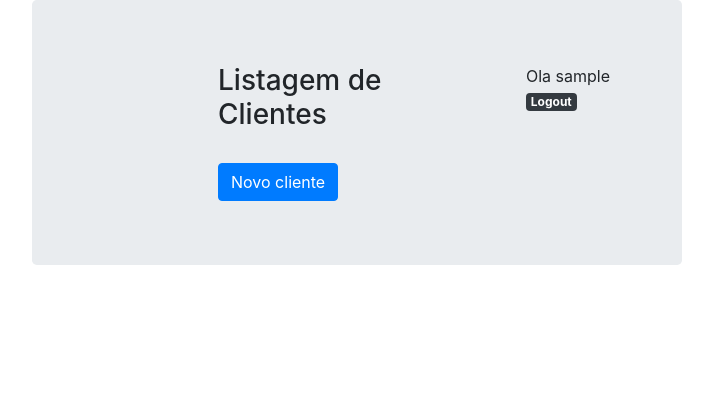
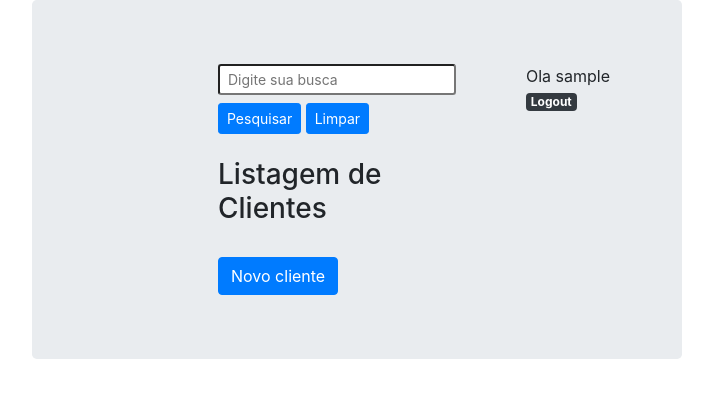
Before and after one commit to thuliosenechal/gestao_clientes, a Django app: page /clientes/list/ in a window 1280 px wide. Shown: the top 420 px of the page, without its empty margins (283-996 px from the left). Run offline with Django 3.2, Linux system fonts and the light colour scheme; the visitor is signed in with stand-in values (Sample User, id 1); data that the repository does not hold is empty; some libraries are stand-ins or nearby versions.

Commit message:
Pesquisa Cliente

```diff
--- a/clientes/templates/person.html
+++ b/clientes/templates/person.html
@@ -10,6 +10,16 @@
         </div>
 
         <div class="col-6">
+
+            <form class="form">
+                <div class="form-group mx-auto mb-2">
+                    <input type="text" class="form-control-sm" id="pesquisa" name="pesquisa" placeholder="Digite sua busca">
+                </div>
+                <button  type="submit" class="btn btn-primary btn-sm">Pesquisar</button>
+                <button  type="submit" class="btn btn-primary btn-sm">Limpar</button>
+            </form>
+
+            <br>
             <h3>Listagem de Clientes</h3>
             <ul class="list-group">
         {% for person in persons %}
@@ -39,7 +49,6 @@
                     <span class="badge badge-dark">Logout</span>
                 </a>
             </p>
-
             {% endif %}
         </div>
 
--- a/clientes/views.py
+++ b/clientes/views.py
@@ -6,7 +6,15 @@ from .forms import PersonForm
 
 @login_required
 def persons_list(request):
-    persons = Person.objects.all()
+    termo_busca = request.GET.get('pesquisa', None)
+
+    if termo_busca:
+        persons = Person.objects.all()
+        persons = persons.filter(first_name__icontains=termo_busca) | \
+                  persons.filter(last_name__icontains=termo_busca)
+    else:
+        persons = Person.objects.all()
+
     return render(request, 'person.html', {'persons': persons})
 
 
```
Also changed, not shown: clientes/models.py (+6 -2 lines), clientes/templates/index.html (deleted, +0 -18 lines), clientes/templates/pessoa.html (deleted, +0 -16 lines), clientes/admin.py (line endings or trailing spaces), clientes/forms.py (line endings or trailing spaces), clientes/migrations/0004_auto_20200705_1047.py (added), clientes/migrations/0005_auto_20200705_1101.py (added), clientes/migrations/0006_auto_20200705_1121.py (added), clientes/migrations/0007_auto_20200705_1130.py (added).
